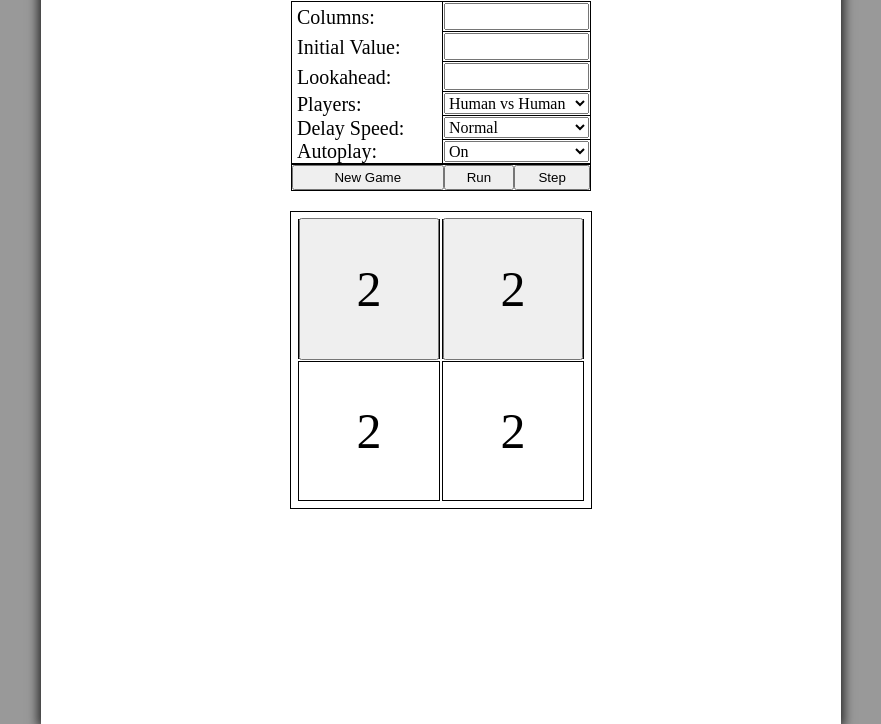
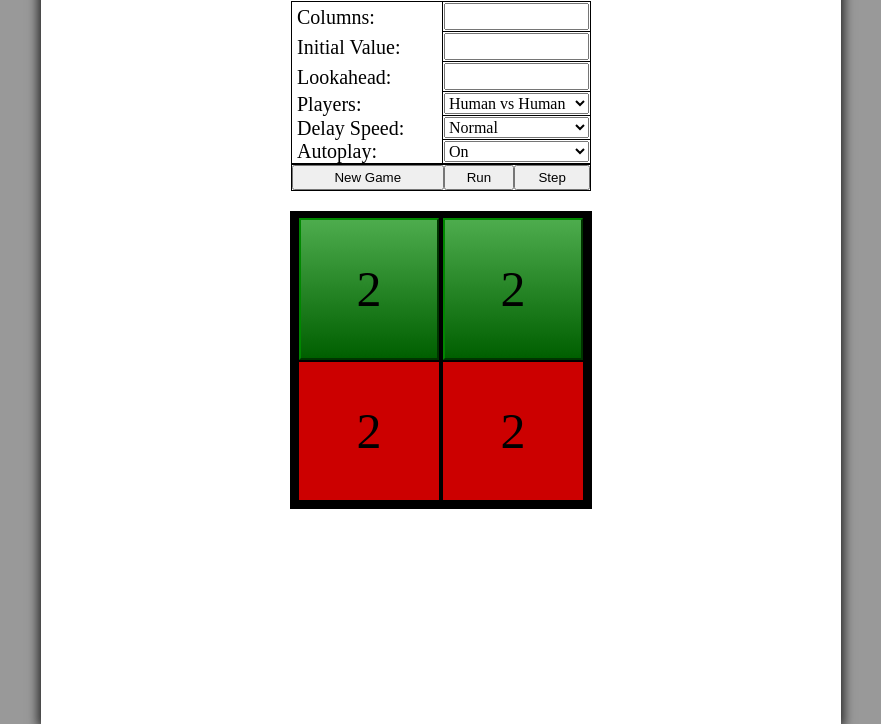
Before and after one commit to dbroaden92/PebbleGame, a plain HTML site: page index.html in a window 1280 px wide. Shown: the part 76-800 px from the top of the page, without its empty margins (199-1080 px from the left). Drawn offline with Linux system fonts and the light colour scheme.

Commit message:
Updated the CSS of the game board.

```diff
--- a/scripts/main.js
+++ b/scripts/main.js
@@ -3,7 +3,8 @@ var PLAYER_B = 'B';
 var board = {
     A: [],
     B: [],
-    turn: PLAYER_A
+    turn: PLAYER_A,
+    prev: -1
 };
 var plys = 2;
 var mode = 0;
@@ -17,13 +18,15 @@ function cloneBoard(gameBoard) {
     var newBoard = {
         A:[],
         B:[],
-        turn: PLAYER_B
+        turn: PLAYER_B,
+        prev: -1
     };
     newBoard.A = cloneList(gameBoard.A);
     newBoard.B = cloneList(gameBoard.B);
     if (gameBoard.turn == PLAYER_A) {
         newBoard.turn = PLAYER_A;
     }
+    newBoard.prev = gameBoard.prev;
     return newBoard;
 }
 
@@ -106,10 +109,12 @@ function createBoard(numCol, initVal, turn) {
     initVal = initVal || 2;
     turn = turn || PLAYER_A;
 
-    var newBoard = {};
-    newBoard.A = [];
-    newBoard.B = [];
-    newBoard.turn = turn;
+    var newBoard = {
+        A: [],
+        B: [],
+        turn: turn,
+        prev: -1
+    };
     for (var i = 0; i < numCol; i++) {
         newBoard.A.push(initVal);
         newBoard.B.push(initVal);
@@ -178,6 +183,19 @@ function displayBoard() {
             }
             aTd.appendChild(document.createTextNode(board.A[i]));
             aTd.align = 'center';
+        }
+        if (board.turn == PLAYER_A) {
+            aTd.className = 'active';
+            bTd.className = 'non_active';
+            if (board.prev == i) {
+                bTd.className = 'prev';
+            }
+        } else {
+            bTd.className = 'active';
+            aTd.className = 'non_active';
+            if (board.prev == i) {
+                aTd.className = 'prev';
+            }
         }
         aRow.appendChild(aTd);
         bRow.appendChild(bTd);
@@ -339,6 +357,7 @@ function move(index, gameBoard) {
         gameBoard = cloneBoard(gameBoard);
     } else {
         gameBoard = board;
+        gameBoard.prev = index;
     }
     if (gameBoard.turn == PLAYER_A) {
         value = gameBoard.A[index];
--- a/styles/main.css
+++ b/styles/main.css
@@ -105,6 +105,7 @@ body {
     font-family: serif;
     line-height: 0.5;
     border: 1px solid #000000;
+    background: #000000;
 }
 
 .board table tr {
@@ -130,6 +131,28 @@ body {
     line-height: 0.5;
 }
 
+.board .active {
+    background: #008800;
+}
+
+.board .active button {
+    border-color: #008800;
+    background: -webkit-gradient(linear, 0 0, 0 bottom, from(#4DAC4D), to(#005F00));
+    background: -webkit-linear-gradient(#4DAC4D, #005F00);
+    background: -moz-linear-gradient(#4DAC4D, #005F00);
+    background: -ms-linear-gradient(#4DAC4D, #005F00);
+    background: -o-linear-gradient(#4DAC4D, #005F00);
+    background: linear-gradient(#4DAC4D, #005F00);
+}
+
+.board .non_active {
+    background: #CC0000;
+}
+
+.board .prev {
+    background: #8F0000;
+}
+
 .winner {
     padding: 10 0;
     text-align: center;
```
